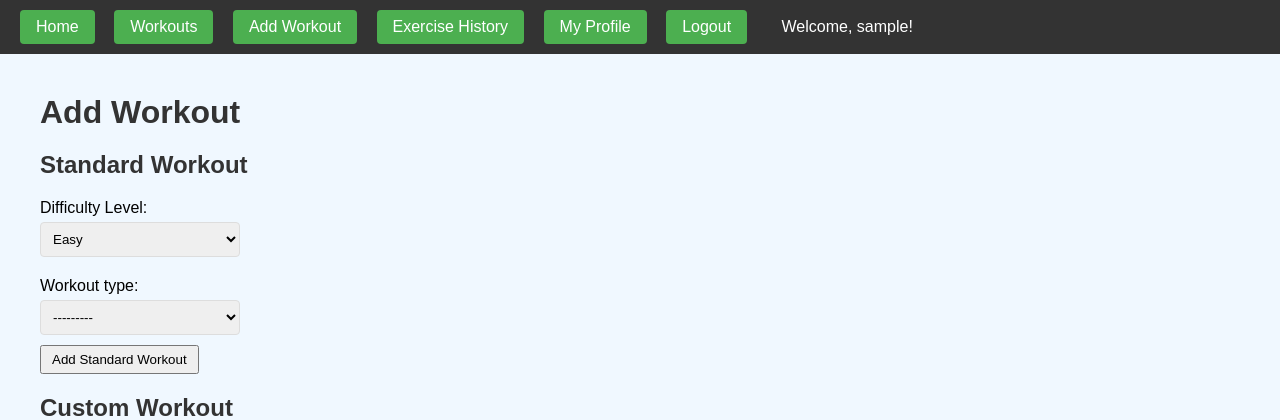
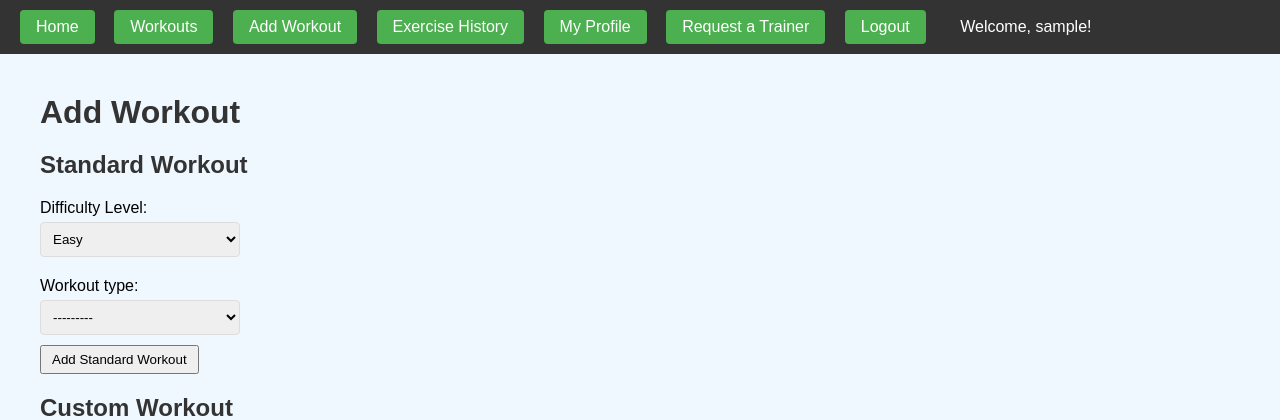
Before and after one commit to dcook486/fitness-tracker-deploy, a Django app: page /add/ in a window 1280 px wide. Shown: the top 420 px of the page. Run offline with Django 5.2, Linux system fonts and the light colour scheme; the visitor is signed in with stand-in values (Sample User, id 1).

Commit message:
Changes to allow user to be assigned a trainer

```diff
--- a/tracker/forms.py
+++ b/tracker/forms.py
@@ -2,6 +2,7 @@ from django import forms
 from .models import Workout, Category, Exercise
 from django.contrib.auth.models import User
 from django.contrib.auth.forms import UserCreationForm
+from .models import UserTrainer
 
 
 class CombinedWorkoutForm(forms.ModelForm):
@@ -60,3 +61,10 @@ class ProfileUpdateForm(forms.ModelForm):
         super(ProfileUpdateForm, self).__init__(*args, **kwargs)
         # You can customize fields here if necessary
         self.fields['username'].required = True  # Ensure the username is required
+
+
+class UserTrainerForm(forms.ModelForm):
+    class Meta:
+        model = UserTrainer
+        user = forms.ModelChoiceField(queryset=User.objects.filter(trainer=None))
+        fields = ['user', 'trainer']
--- a/tracker/models.py
+++ b/tracker/models.py
@@ -38,3 +38,18 @@ class Workout(models.Model):
     def __str__(self):
         exercise_name = self.exercise.name if self.exercise else "No Exercise"
         return f"{self.exercise.name} - {self.get_workout_type_display()} on {self.date.strftime('%Y-%m-%d')}"
+
+#trainer model
+class Trainer(models.Model):
+    user = models.OneToOneField(User, on_delete=models.CASCADE, related_name='trainer')
+
+    def __str__(self):
+        return self.user.username
+
+#user trainer
+class UserTrainer(models.Model):
+    user = models.ForeignKey(User, on_delete=models.CASCADE)
+    trainer = models.ForeignKey(Trainer, on_delete=models.CASCADE)
+
+    def __str__(self):
+        return f'{self.user.username} is assigned to {self.trainer.user.username}'
--- a/tracker/templates/tracker/base.html
+++ b/tracker/templates/tracker/base.html
@@ -15,6 +15,7 @@
             <a href="{% url 'add_workout' %}">Add Workout</a>
             <a href="{% url 'exercise_history' %}">Exercise History</a>
             <a href="{% url 'profile' %}">My Profile</a>
+            <a href="{% url 'assign_trainer' %}">Request a Trainer</a>
             <form method="post" action="{% url 'logout' %}" style="display: inline;">
                 {% csrf_token %}
                 <button type="submit">Logout</button>
--- a/tracker/urls.py
+++ b/tracker/urls.py
@@ -28,5 +28,9 @@ urlpatterns = [
     path('ajax/load-exercises/', views.load_exercises, name='load_exercises'),
     path('history/', views.exercise_history, name='exercise_history'),
 
+    path('assign_trainer/', views.assign_trainer, name='assign_trainer'),
+
+    path('trainer_assigned/', views.trainer_assigned, name='trainer_assigned'),
+
  #   path('load-exercises/', views.load_exercises, name='load_exercises'),
 ]
--- a/tracker/views.py
+++ b/tracker/views.py
@@ -7,6 +7,8 @@ from django.template.loader import render_to_string
 from django.db.models import Count
 from datetime import datetime, timedelta
 from django.db.models.functions import TruncDate
+from .models import UserTrainer, Trainer
+from .forms import UserTrainerForm
 
 
 @login_required
@@ -118,3 +120,16 @@ def exercise_history(request):
     }
 
     return render(request, 'tracker/exercise_history.html', context)
+
+@login_required
+def assign_trainer(request):
+    form = (request.POST or None)
+    if request.method == 'POST':
+        form = (request.POST)
+        if form.is_valid():
+            assign_trainer = form.cleaned_data['trainer']
+
+    return render(request, 'tracker/assign_trainer.html', {'form': form})
+
+def trainer_assigned(request):
+    return render(request, 'tracker/trainer_assigned.html')
```
Also changed, not shown: tracker/templates/tracker/assign_trainer.html (added, +15 -0 lines), tracker/templates/tracker/trainer_assigned.html (added, +10 -0 lines), tracker/admin.py (line endings or trailing spaces), tracker/migrations/0004_trainer_usertrainer.py (added), tracker/migrations/0005_merge_20241211_1744.py (added).
